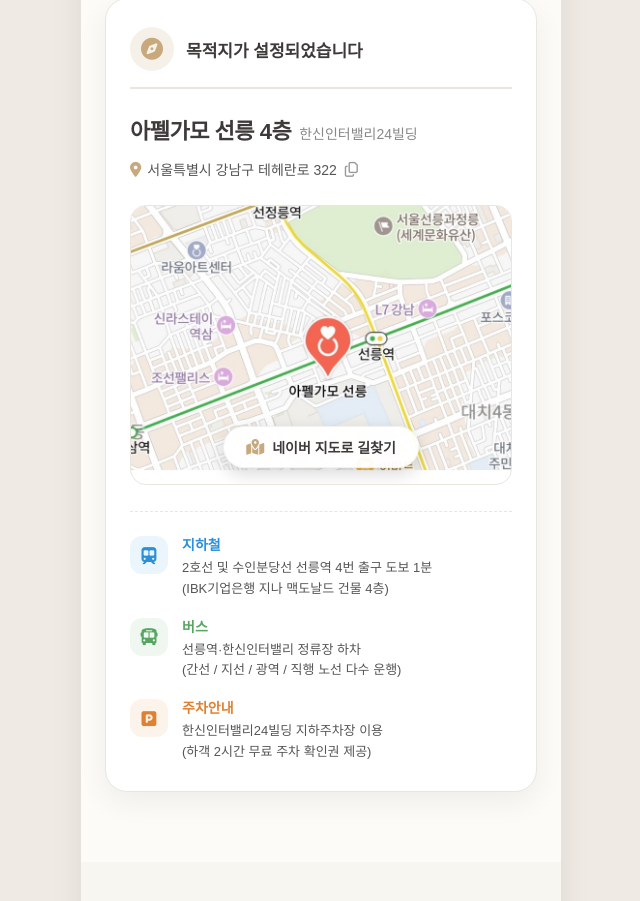
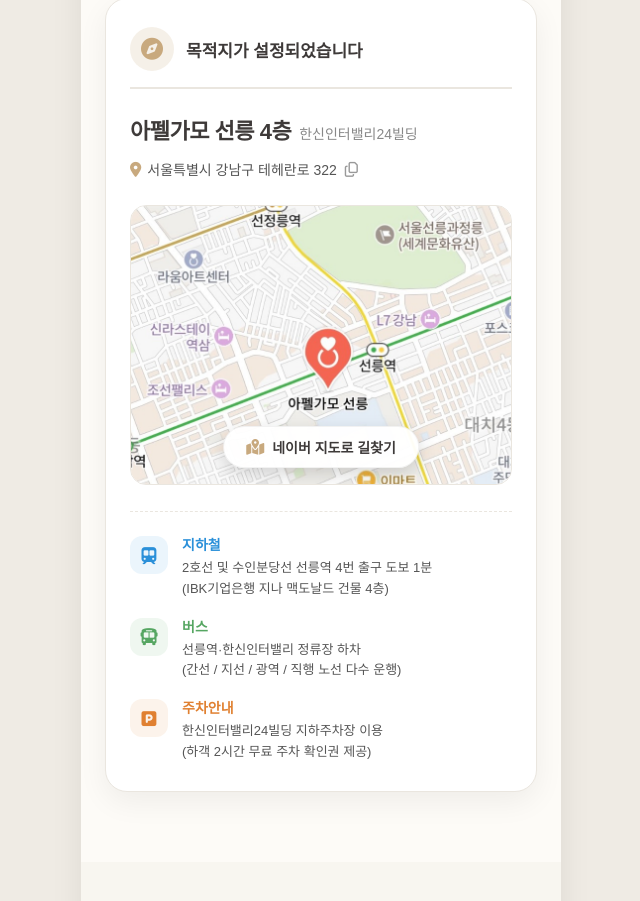
Before and after one commit to gms02243/mobile-invitation, a React (Vite) app: page / in a window 1280 px wide. Shown: the part 2659-3560 px from the top of the page, without its empty margins (319-959 px from the left). Built offline with nearby package versions, Linux system fonts and the light colour scheme; a web font is replaced by a local one.

Commit message:
fix: 지도 이미지 하단 공백 노출 현상 해결을 위한 CSS 수학적 한계점(Max Offset) 보정

```diff
--- a/src/index.css
+++ b/src/index.css
@@ -562,11 +562,11 @@
   height: 100%;
   object-fit: cover;
   object-position: center;
-  transform: scale(1.25) translate(-2%, -14%);
+  transform: scale(1.28) translate(-2%, -10.8%);
   transition: transform 0.4s cubic-bezier(0.16, 1, 0.3, 1);
 }
 .static-map-link:hover .static-map-img {
-  transform: scale(1.3) translate(-2%, -14%);
+  transform: scale(1.32) translate(-2%, -10.8%);
 }
 .map-overlay-button {
   position: absolute;
```
